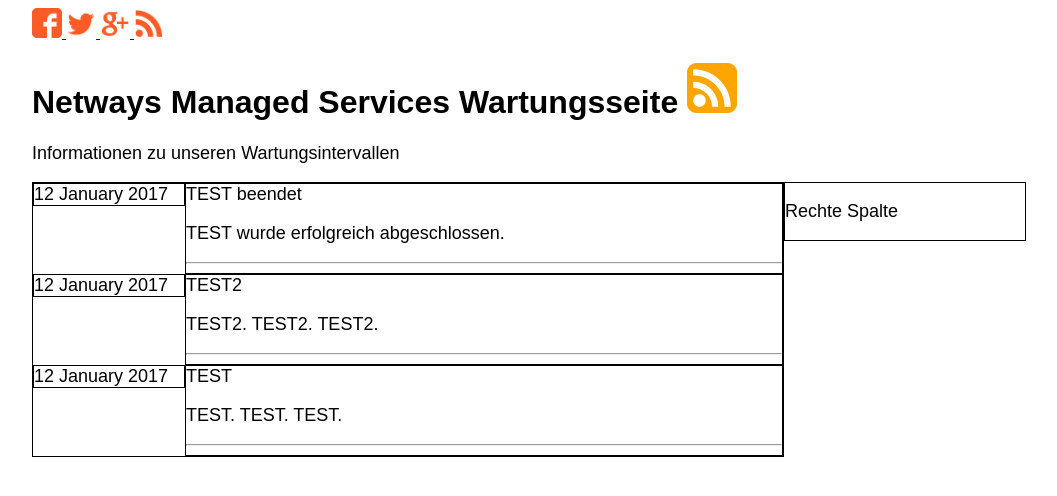
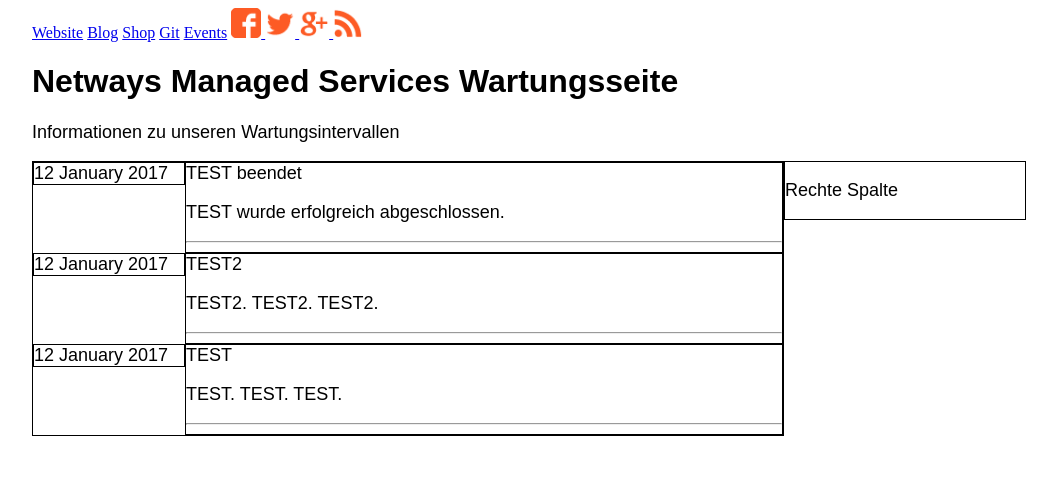
Before and after one commit to Storagegirl/storagegirl.github.io, a Jekyll site: the page built from index.html, in a window 1280 px wide. Shown: the top 496 px of the page, without its empty margins (108-1165 px from the left). Built offline with Jekyll 4.4.1, drawn with Linux system fonts in a browser that asks for light colours.

Commit message:
Update index.html

```diff
--- a/index.html
+++ b/index.html
@@ -6,6 +6,11 @@ title: Wartungsübersicht
 <div id="container" style="margin:auto; width:1000px">
 
 	<div class=boxsocial>
+	<a href="https://www.netways.de/home/">Website</a>
+	<a href="http://blog.netways.de/">Blog</a>
+	<a href="https://shop.netways.de">Shop</a>
+	<a href="https://git.netways.org/explore/projects">Git</a>
+	<a href="https://www.netways.de/ueber_netways/veranstaltungskalender/">Events</a>
 	<a href="https://www.facebook.com/netways"> <img src="facebook-logo_FD5B25.png" alt="Facebook" style="width:30px; height:30px"/> </a>
 	<a href="https://twitter.com/netways"> <img src="twitter-logo_FD5B25.png" alt="Twitter" style="width:30px; height:30px"/> </a>
 	<a href="https://plus.google.com/+netways"> <img src="google-plus-logo_FD5B25.png" alt="Google Plus" style="width:30px; height:30px"/> </a>
@@ -13,7 +18,7 @@ title: Wartungsübersicht
 	</div>
 
 	<div class=boxheader>
-	<h1>Netways Managed Services Wartungsseite <a href="https://storagegirl.github.io/atom.xml"> <img src="200px-Generic_Feed-icon.svg.png" alt="RSS Feed" style="width:50px;height:50px;"/> </a></h1>
+	<h1>Netways Managed Services Wartungsseite</h1>
 	<p>Informationen zu unseren Wartungsintervallen</p>
 	</div>
 
```
